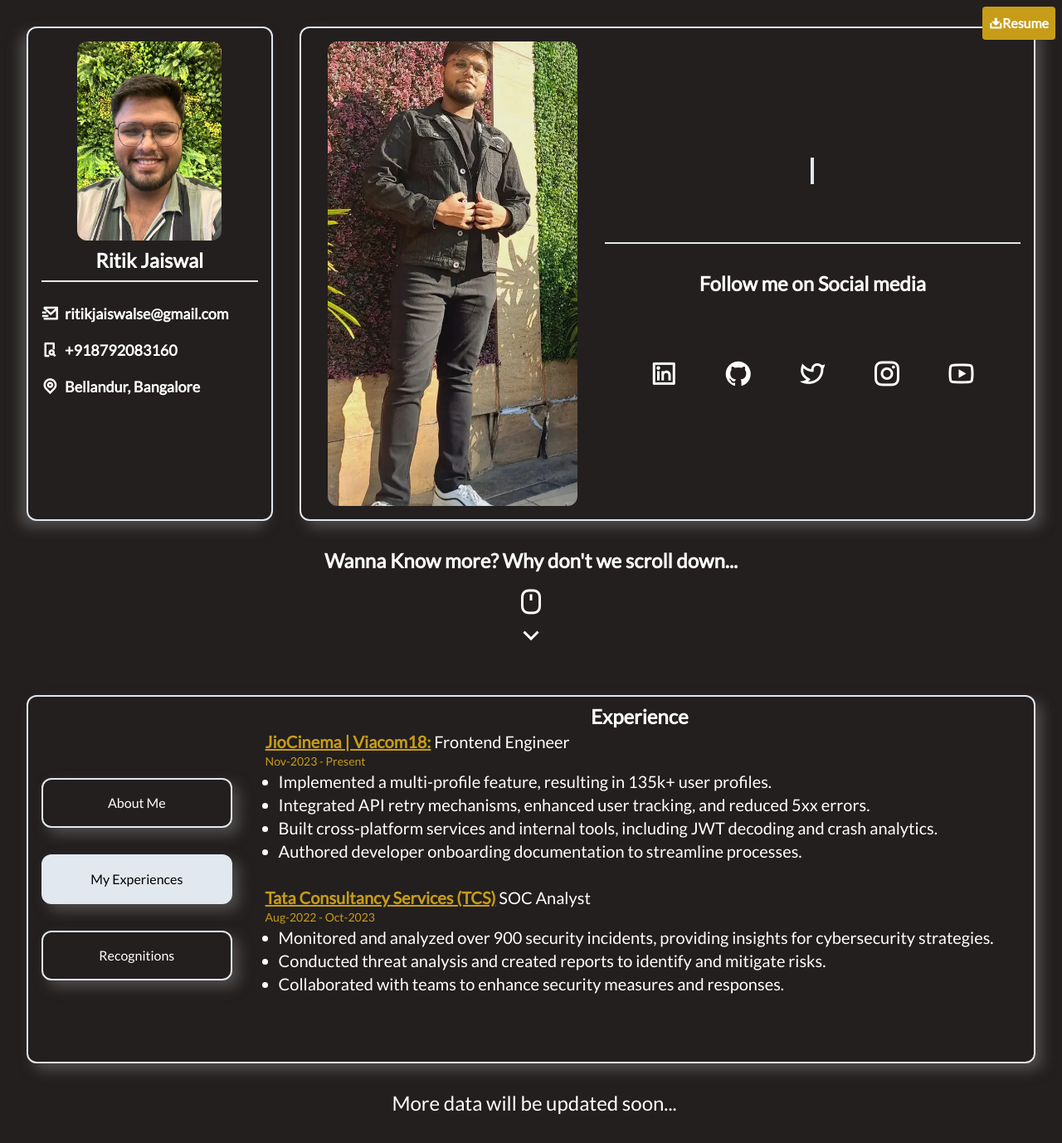
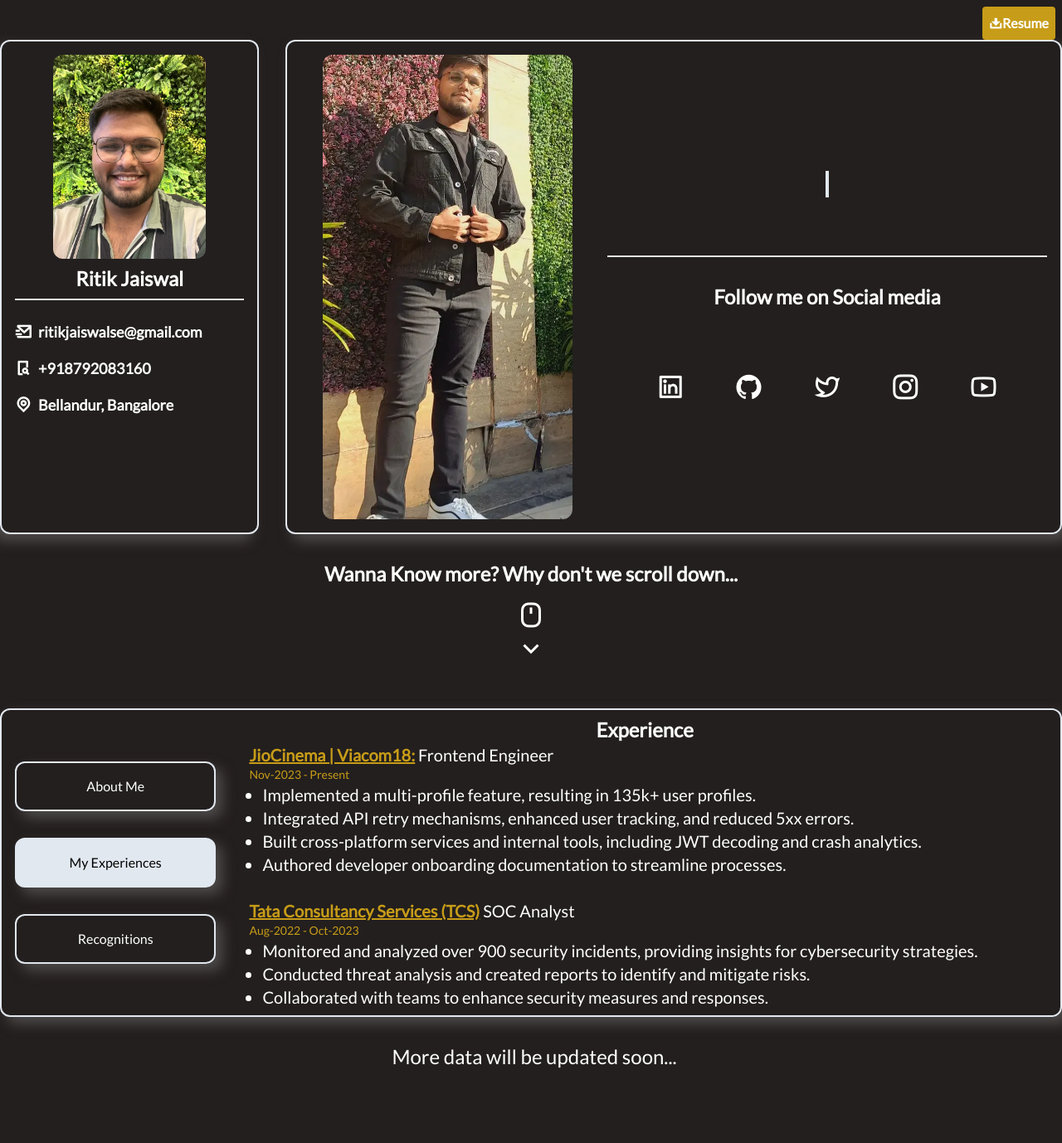
Before and after one commit to RitikJaiswal75/portfolio, a React (Vite) app: page /experience in a window 1280 px wide. Shown: the whole page at 83% size. After the commit the page ends 1338 px from the top, so only its background shows below. Built offline with nearby package versions, Linux system fonts and the light colour scheme; some icons are missing.

Commit message:
Add styles for big screens and max width

```diff
--- a/index.html
+++ b/index.html
@@ -60,7 +60,7 @@
 </head>
 
 <body class="bg-[#231f1e]">
-  <div id="root" class="m-4 sm:m-8"></div>
+  <div id="root" class="my-4 sm:my-12 max-w-[1400px] mx-auto"></div>
   <script type="module" src="/src/main.tsx"></script>
 </body>
 
--- a/src/components/About/index.tsx
+++ b/src/components/About/index.tsx
@@ -8,7 +8,7 @@
     return (
         <section id='experience' className="w-full flex flex-col md:flex-row border-2 border-slate-200 rounded-xl px-4 shadow-[.5rem_.5rem_1rem_rgb(79,76,76)] sm:gap-8 my-8">
             <Toggles />
-            <div className="sm:w-4/5 max-h-[80vh] min-h-[55vh] overflow-y-auto">
+            <div className="sm:w-4/5 max-h-[80vh] min-h-[55vh] lg:min-h-[20vh] xl:min-h-[15vh] overflow-y-auto">
                 <Routes>
                     <Route path="/" element={<Navigate to='/experience' />} />
                     <Route path="/about" element={<AboutMe />} />
--- a/src/components/HeroSection/ContactCard.tsx
+++ b/src/components/HeroSection/ContactCard.tsx
@@ -4,7 +4,7 @@
     return (
         <div className="w-full sm:w-1/4 border-2 border-slate-200 rounded-xl px-4 hover:scale-105 transition ease-in-out shadow-[-.5rem_.5rem_1rem_rgb(79,76,76)]">
             <div className="py-2 pt-4">
-                <img src="/images/profile_v1.webp" className="rounded-xl w-2/3 min-h-[25vh] sm:min-h-[30vh] mx-auto" alt="Ritik Jaiswal" loading="eager" />
+                <img src="/images/profile_v1.webp" className="rounded-xl w-2/3 min-h-[25vh] sm:min-h-[30vh] xl:min-h-[10vh] mx-auto" alt="Ritik Jaiswal" loading="eager" />
                 <h1 className="text-white font-bold my-2 text-center text-2xl">{portfolioData.name}</h1>
                 <div className="w-full border-t-2 my-2"></div>
             </div>
--- a/src/components/HeroSection/SocialCard.tsx
+++ b/src/components/HeroSection/SocialCard.tsx
@@ -6,7 +6,7 @@
     return (
         <div className="w-full sm:flex sm:w-3/4 border-2 border-slate-200 rounded-xl px-4 hover:scale-105 transition ease-in-out shadow-[.5rem_.5rem_1rem_rgb(79,76,76)] gap-4">
             <div className='sm:w-2/5 py-4 max-h-[80vh] flex justify-center'>
-                <img src="/images/profile_portrait.webp" alt={portfolioData.name} className='rounded-xl max-h-[70vh] min-h-[65vh]' loading='eager' />
+                <img src="/images/profile_portrait.webp" alt={portfolioData.name} className='rounded-xl max-h-[70vh] min-h-[65vh] xl:min-h-[30vh] lg:min-h-[30vh]' loading='eager' />
             </div>
             <div className='sm:w-3/5 py-2 flex flex-col h-[50%] my-auto items-center justify-center'>
                 <AnimatedText text={portfolioData.social.catchPhrase} />
```
